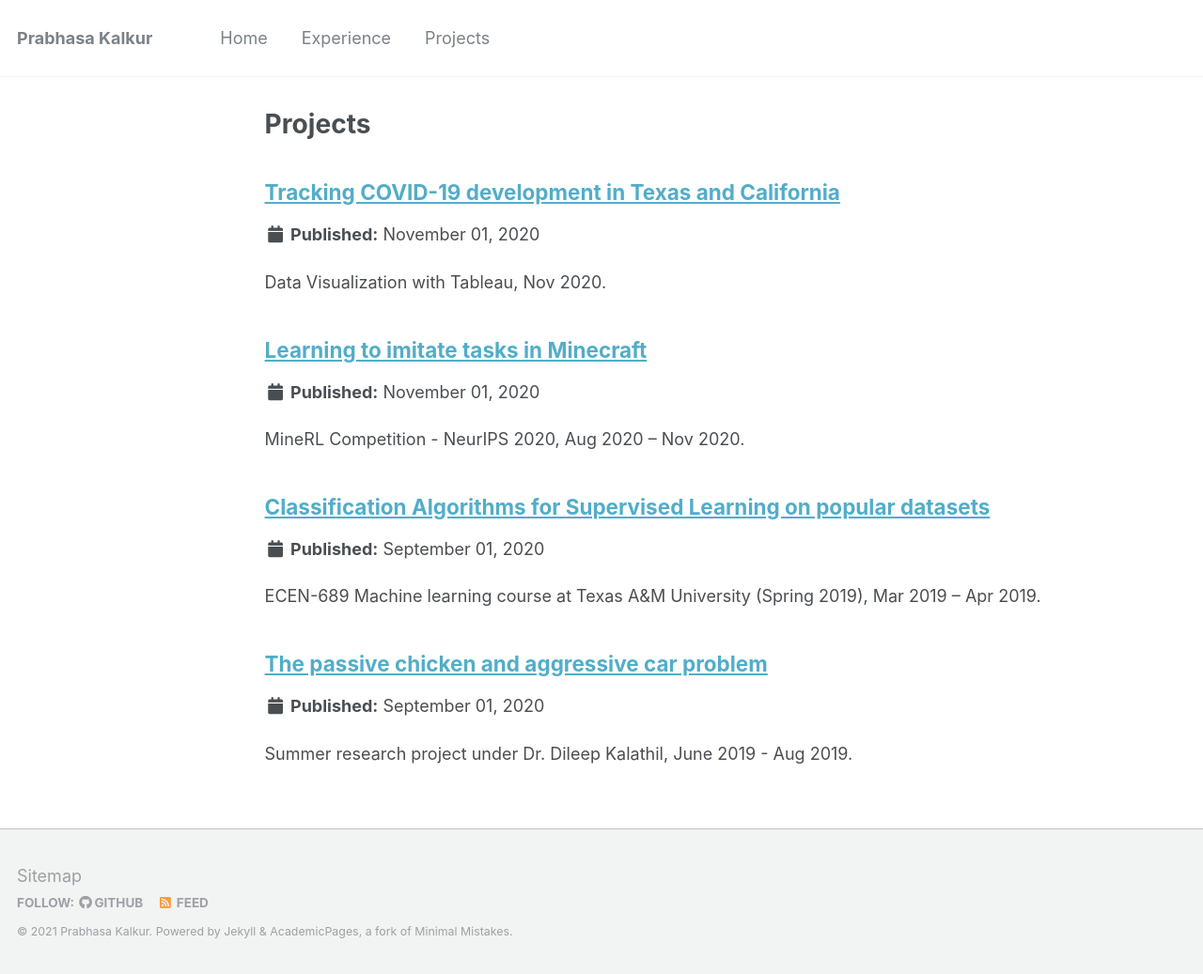
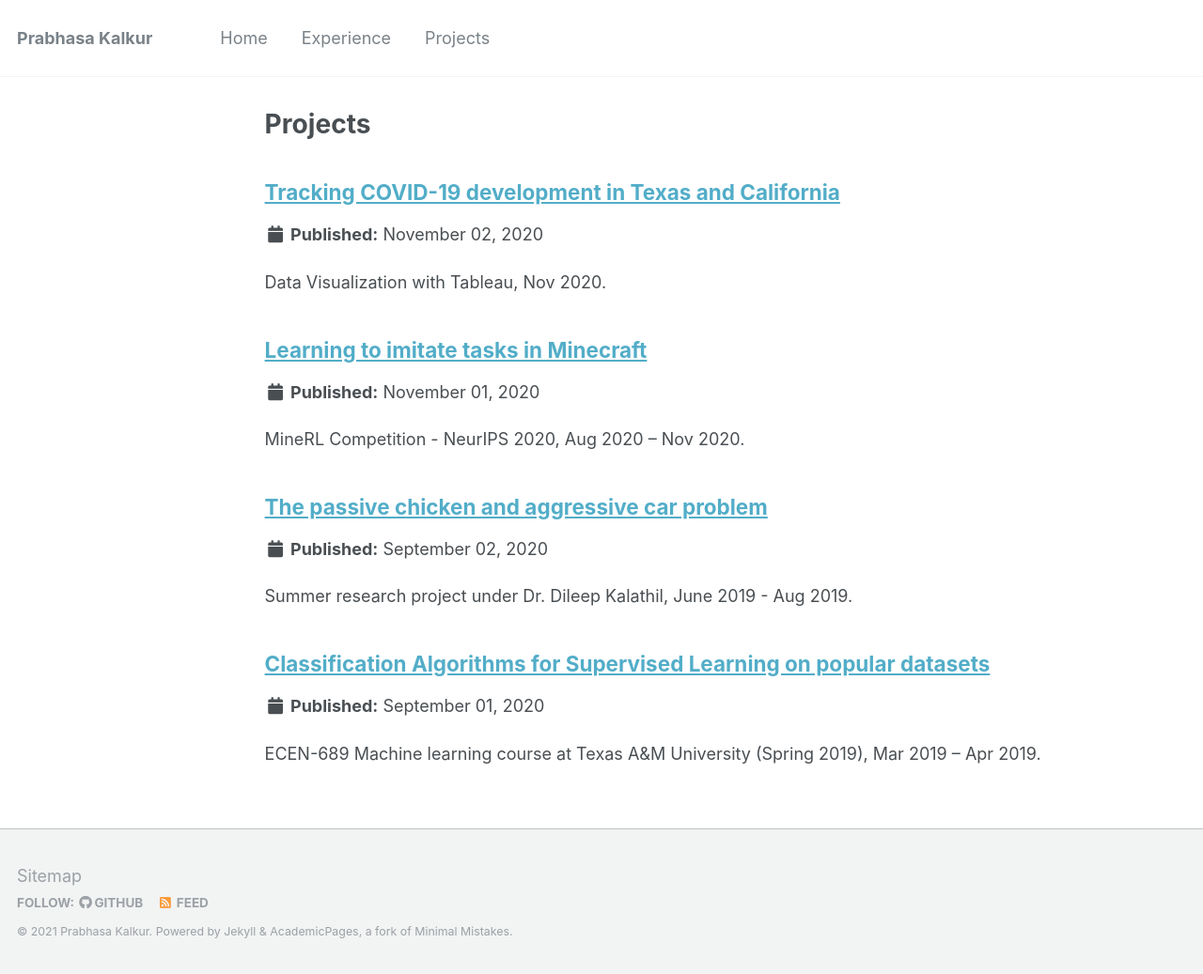
Before and after one commit to prabhasak/prabhasak.github.io, a Jekyll site: the page built from _pages/projects.md, in a window 1280 px wide. Shown: the whole page at 94% size. Built offline with Jekyll 4.4.1, drawn with Linux system fonts in a browser that asks for light colours.

Commit message:
fixed dates

```diff
--- a/_config.yml
+++ b/_config.yml
@@ -59,7 +59,7 @@ yandex_site_verification :
 
 # Social Sharing
 twitter:
-  username               : &PK_HandlingLife
+  username               : #&PK_HandlingLife
 facebook:
   username               :
   app_id                 :
--- a/_projects/2020-09-01-chicken.md
+++ b/_projects/2020-09-01-chicken.md
@@ -1,7 +1,7 @@
 ---
 title: "The passive chicken and aggressive car problem"
 collection: projects
-date: 2020-09-01
+date: 2020-09-02
 permalink: /projects/chicken
 author_profile: false
 excerpt: "Summer research project under Dr. Dileep Kalathil, June 2019 - Aug 2019."
--- a/_projects/2020-11-01-tableau.md
+++ b/_projects/2020-11-01-tableau.md
@@ -1,7 +1,7 @@
 ---
 title: "Tracking COVID-19 development in Texas and California"
 collection: projects
-date: 2020-11-01
+date: 2020-11-02
 permalink: /projects/tableau
 author_profile: false
 excerpt: "Data Visualization with Tableau, Nov 2020."
```
